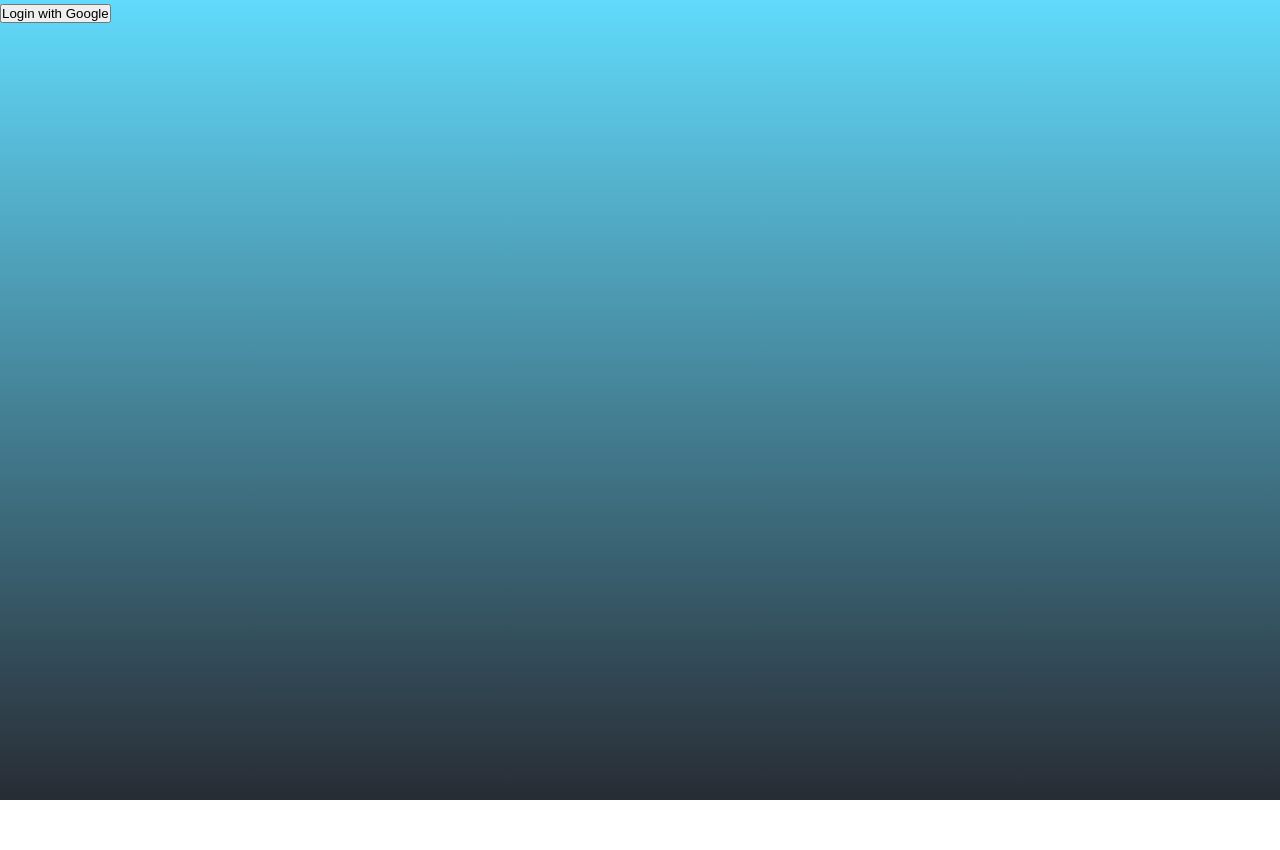
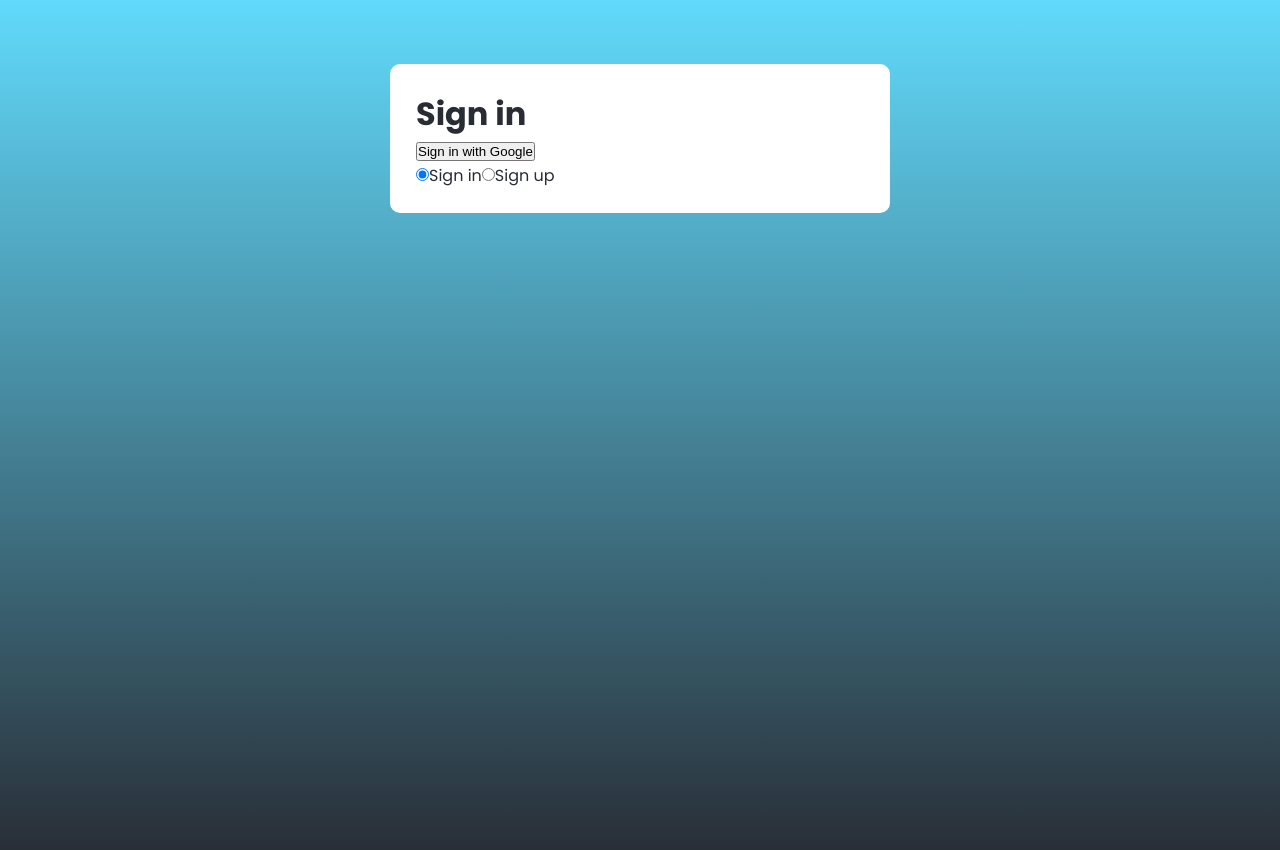
Before and after one commit to 18029450uhi/18029450_Dissertation, a React (Create React App) app: page /signin in a window 1280 px wide. Shown: the top 850 px of the page. Before the commit the page ends 800 px from the top, so only its background shows below. Built offline with nearby package versions, Linux system fonts and the light colour scheme.

Commit message:
Google Signup Signin Logout Done

```diff
--- a/package.json
+++ b/package.json
@@ -7,12 +7,14 @@
     "@testing-library/jest-dom": "^5.17.0",
     "@testing-library/react": "^13.4.0",
     "@testing-library/user-event": "^13.5.0",
+    "bootstrap": "^5.3.3",
     "firebase": "^10.13.1",
     "katex": "^0.16.11",
     "nodemon": "^3.1.4",
     "openai": "^4.63.0",
     "react": "^18.3.1",
     "react-dom": "^18.3.1",
+    "react-router-dom": "^7.0.1",
     "react-scripts": "5.0.1",
     "tesseract.js": "^5.1.1",
     "web-vitals": "^2.1.4"
--- a/src/App.js
+++ b/src/App.js
@@ -1,9 +1,11 @@
-import React, { useState } from 'react';
+import React, {useState} from 'react';
+import {BrowserRouter as Router, Routes, Route} from 'react-router-dom';
 import './App.css';
 import Question from "./Components/Question/Question";
 import UploadImage from "./Components/UploadQuestion/UploadImage";
 import Login from './Components/Auth/Login';
 import Logout from './Components/Auth/Logout';
+import SignUpIn from './Components/Auth/SignUpIn';
 
 function App() {
     const [questionData, setQuestionData] = useState(null);
@@ -14,20 +16,27 @@ function App() {
     };
 
     return (
+        <Router>
             <div>
-            {user ? (
+                <Routes>
+                    <Route path="/signin" element={<SignUpIn setUser={setUser}/>}/>
+                    <Route path="/" element={
+                        user ? (
                             <div>
-                    <Logout setUser={setUser} />
+                                <Logout setUser={setUser}/>
                                 {questionData ? (
-                        <Question data={questionData} />
+                                    <Question data={questionData}/>
                                 ) : (
-                        <UploadImage onUpload={handleUpload} />
+                                    <UploadImage onUpload={handleUpload}/>
                                 )}
                             </div>
                         ) : (
-                <Login setUser={setUser} />
-            )}
+                            <SignUpIn setUser={setUser}/>
+                        )
+                    }/>
+                </Routes>
             </div>
+        </Router>
     );
 }
 
--- /dev/null
+++ b/src/Components/Auth/SignUpIn.jsx
@@ -0,0 +1,51 @@
+import React, { useState } from 'react';
+import { useNavigate } from 'react-router-dom';
+import { auth, provider, signInWithPopup, signOut } from '../../firebase-config';
+
+function SignUpIn({ setUser }) {
+    const [signUp, setSignUp] = useState(false);
+    const navigate = useNavigate();
+
+    const handleGoogleSignIn = async () => {
+        try {
+            const result = await signInWithPopup(auth, provider);
+            setUser(result.user);
+            navigate('/');
+        } catch (error) {
+            console.error('Error during login:', error);
+        }
+    };
+
+    const handleSignOut = async () => {
+        try {
+            await signOut(auth);
+            setUser(null);
+            navigate('/signin');
+        } catch (error) {
+            console.error('Error during logout:', error);
+        }
+    };
+
+    return (
+        <div className="container d-flex flex-column justify-content-center align-items-center vh-100">
+            <div>
+                <div className="mb-4">
+                    {!signUp ? <h1 className="text-center">Sign in</h1> : <h1 className="text-center">Sign up</h1>}
+                </div>
+                <div className="d-grid gap-2">
+                    <button type="button" onClick={handleGoogleSignIn} className="btn btn-secondary">Sign in with Google</button>
+                </div>
+                <div className="row mt-3">
+                    <div className="btn-group" role="group" aria-label="Basic radio toggle button group">
+                        <input readOnly onClick={() => setSignUp(false)} type="radio" className="btn-check" name="btnradio" id="btnradio1" autoComplete="off" checked={!signUp} />
+                        <label className="btn btn-outline-primary" htmlFor="btnradio1">Sign in</label>
+                        <input readOnly onClick={() => setSignUp(true)} type="radio" className="btn-check" name="btnradio" id="btnradio2" autoComplete="off" checked={signUp} />
+                        <label className="btn btn-outline-primary" htmlFor="btnradio2">Sign up</label>
+                    </div>
+                </div>
+            </div>
+        </div>
+    );
+}
+
+export default SignUpIn;
--- a/src/Components/Hints/Hints.jsx
+++ b/src/Components/Hints/Hints.jsx
@@ -31,7 +31,7 @@ const Hints = ({h}) => {
                     setHintIndex(hintIndex + 1);
                 }
                 clearCheckedMarks();
-            }, 2000);
+            }, 1000);
         } else {
             e.target.classList.add("incorrect-answer");
             setExplanation(explanation);
--- a/src/RestUtils/GetFromGemini.js
+++ b/src/RestUtils/GetFromGemini.js
@@ -4,7 +4,7 @@ export async function handleUpload(prompt, schema) {
     try {
         // Generate content using Google Generative AI
         // It is recommended to use the API key as an environment variable
-        const genAI = new GoogleGenerativeAI("AIzaSyDmSiH_d_mjO84XEe_5WJkKbHMofGOnJkw");
+        const genAI = new GoogleGenerativeAI("YOUR_Gemini_KEY");
 
         const model = genAI.getGenerativeModel({
             model: "gemini-1.5-pro",
--- a/src/firebase-config.js
+++ b/src/firebase-config.js
@@ -1,7 +1,7 @@
 // Import the functions you need from the SDKs you need
 import {initializeApp} from "firebase/app";
 import {getAnalytics} from "firebase/analytics";
-import {getAuth, GoogleAuthProvider, signInWithPopup, signOut} from 'firebase/auth';
+import {getAuth, GoogleAuthProvider, signInWithPopup, signOut, signInWithRedirect} from 'firebase/auth';
 // Your web app's Firebase configuration
 // For Firebase JS SDK v7.20.0 and later, measurementId is optional
 const firebaseConfig = {
@@ -18,7 +18,8 @@ const firebaseConfig = {
 const app = initializeApp(firebaseConfig);
 const auth = getAuth(app);
 const provider = new GoogleAuthProvider();
+const signInWithGoogleRedirect = () => signInWithRedirect(auth, provider);
 const analytics = getAnalytics(app);
 
-export {auth, provider, analytics, signInWithPopup, signOut};
+export {auth, provider, signInWithGoogleRedirect, analytics, signInWithPopup, signOut};
 // Initialize Firebase
```
Also changed, not shown: 1 other file (tests, documents, lock files or other folders). Lines whose indentation alone changed are shown as unchanged.
